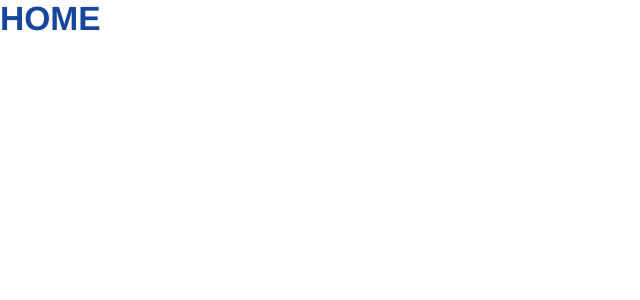
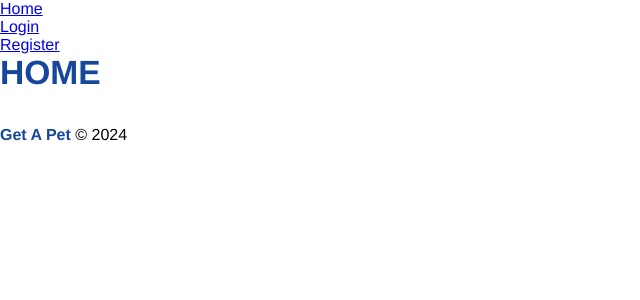
Before and after one commit to santoskeven/get_a_pet, a JavaScript app in the folder frontend/: page / in a window 1280 px wide. Shown: the top 300 px of the page, without its empty margins (0-640 px from the left). Built offline with nearby package versions, Linux system fonts and the light colour scheme; the HTML template or start-up script is replaced by a standard one.

Commit message:
navBar e footer

```diff
--- a/frontend/src/App.js
+++ b/frontend/src/App.js
@@ -1,6 +1,8 @@
 import {BrowserRouter as Router, Routes, Route} from 'react-router-dom'
 
 //components
+import Header from './components/layouts/header'
+import Footer from './components/layouts/footer'
 import Login from './components/pages/auth/login'
 import Register from './components/pages/auth/register'
 import Home from './components/pages/home'
@@ -10,21 +12,27 @@ import Home from './components/pages/home'
 function App() {
   return (
     <Router>
+
+      <Header />
+
       <Routes>
 
-        <Route exact path='/login'
+        <Route path='/login'
           element={<Login/>}
         />
 
-        <Route exact path="/register"
+        <Route path="/register"
           element={<Register/>}
         />
 
-        <Route exact path="/"
+        <Route path="/"
           element={<Home/>}
         />
 
       </Routes>
+
+      <Footer/>
+
     </Router>
   )
 }
--- /dev/null
+++ b/frontend/src/components/layouts/footer.js
@@ -0,0 +1,15 @@
+function footer () {
+
+    return (
+       <footer>
+            <p>
+                <span className="bold">Get A Pet </span>
+                &copy; 2024
+                </p>
+       </footer>
+    )
+
+}
+
+
+export default footer
--- /dev/null
+++ b/frontend/src/components/layouts/header.js
@@ -0,0 +1,23 @@
+import { Link } from "react-router-dom"
+
+function Header (){
+
+    return(
+        <nav>
+            <ul>
+               <li>
+                    <Link to="/">Home</Link>
+               </li>
+               <li>
+                    <Link to="/Login">Login</Link>
+               </li>
+               <li>
+                    <Link to="/Register">Register</Link>
+               </li>
+            </ul>
+        </nav>
+    )
+
+}
+
+export default Header
```
